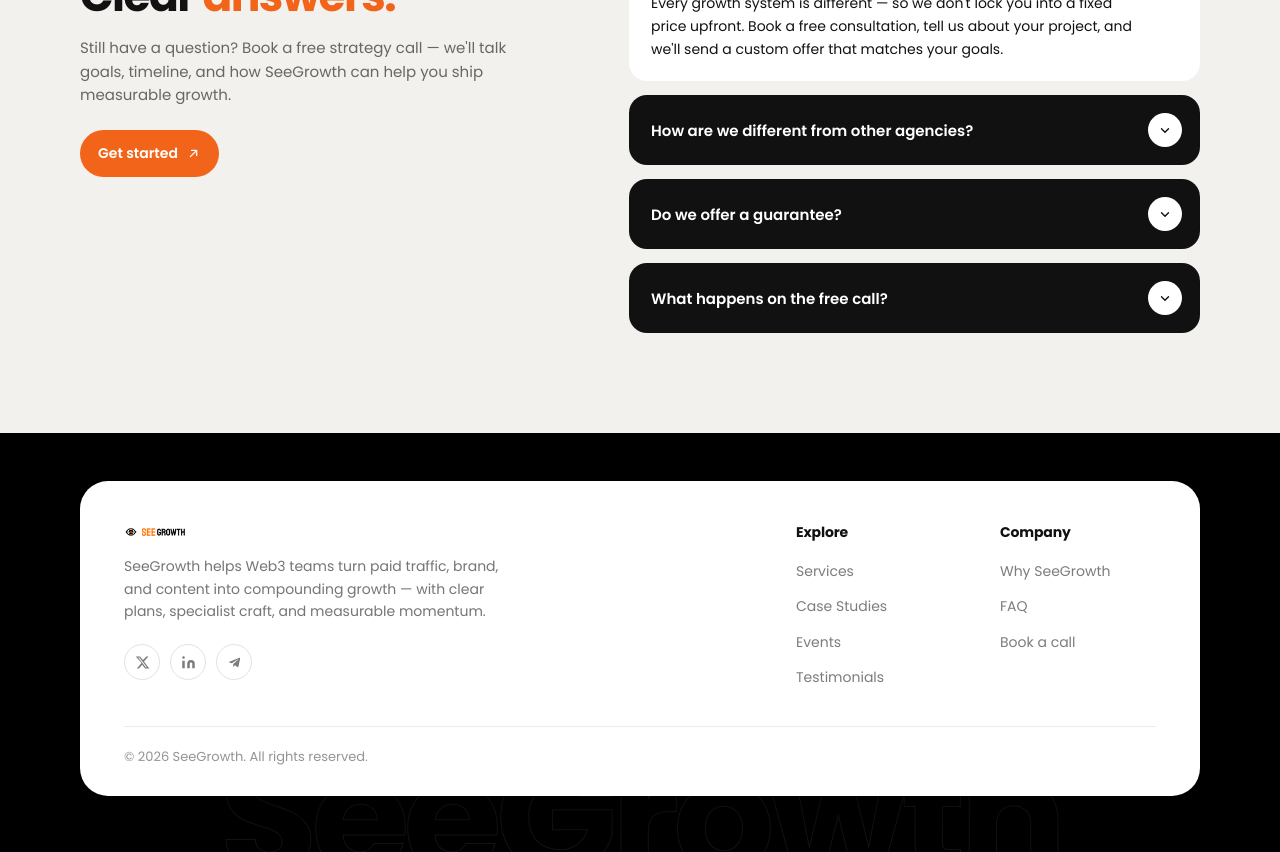
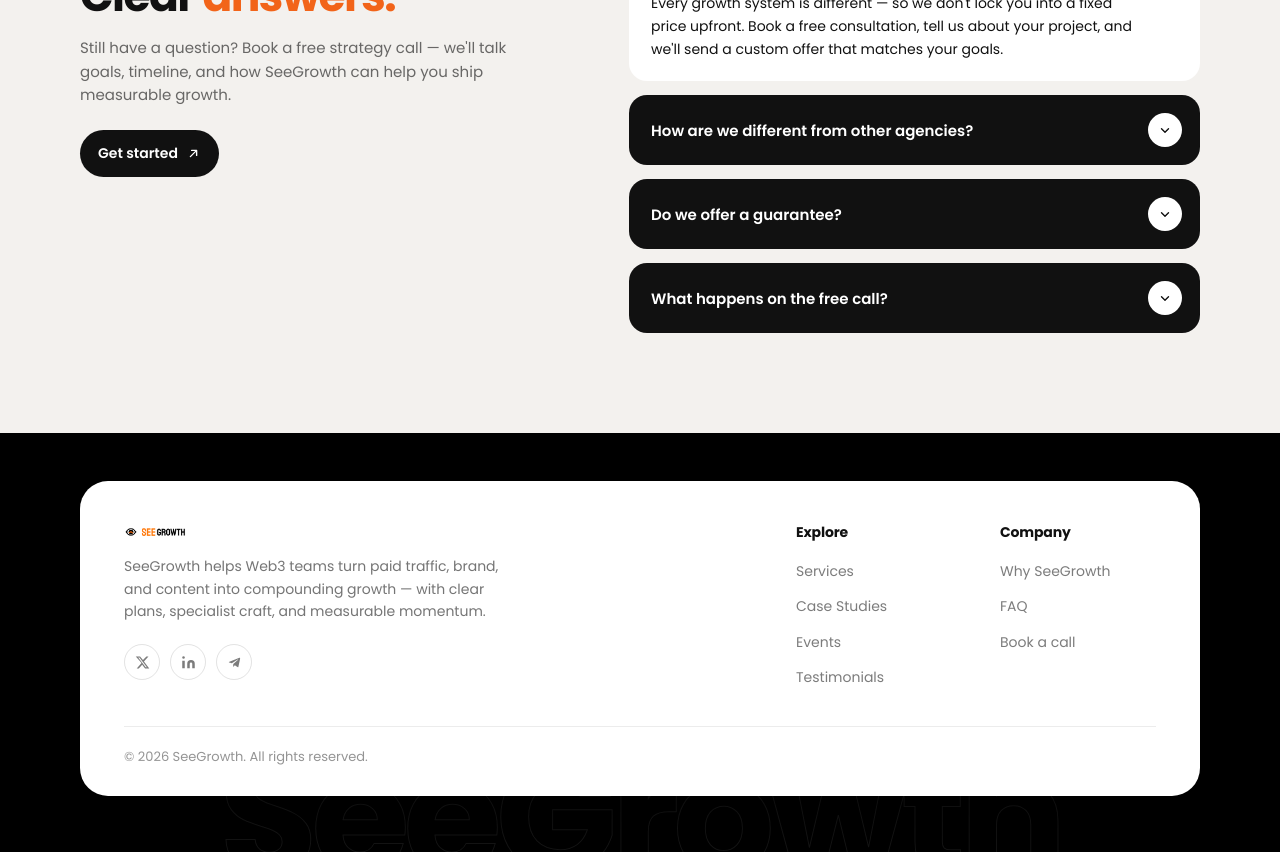
Before and after one commit to Esimuda/SeeGrowth, a React (Vite) app: page / in a window 1280 px wide. Shown: the part 6260-7112 px from the top of the page. Built offline with nearby package versions, Linux system fonts and the light colour scheme.

Commit message:
Change FAQ CTA button to black

```diff
--- a/style.css
+++ b/style.css
@@ -1310,7 +1310,7 @@ button { font-family: var(--font-main); }
   margin-top: 24px;
   padding: 12px 18px;
   border-radius: var(--radius-btn);
-  background: var(--orange);
+  background: #111;
   color: #fff;
   font-family: var(--font-main);
   font-size: 14px;
@@ -1320,7 +1320,7 @@ button { font-family: var(--font-main); }
 }
 
 .faq-intro-cta:hover {
-  background: var(--orange-dark);
+  background: #000;
   transform: translateY(-1px);
 }
 
```
